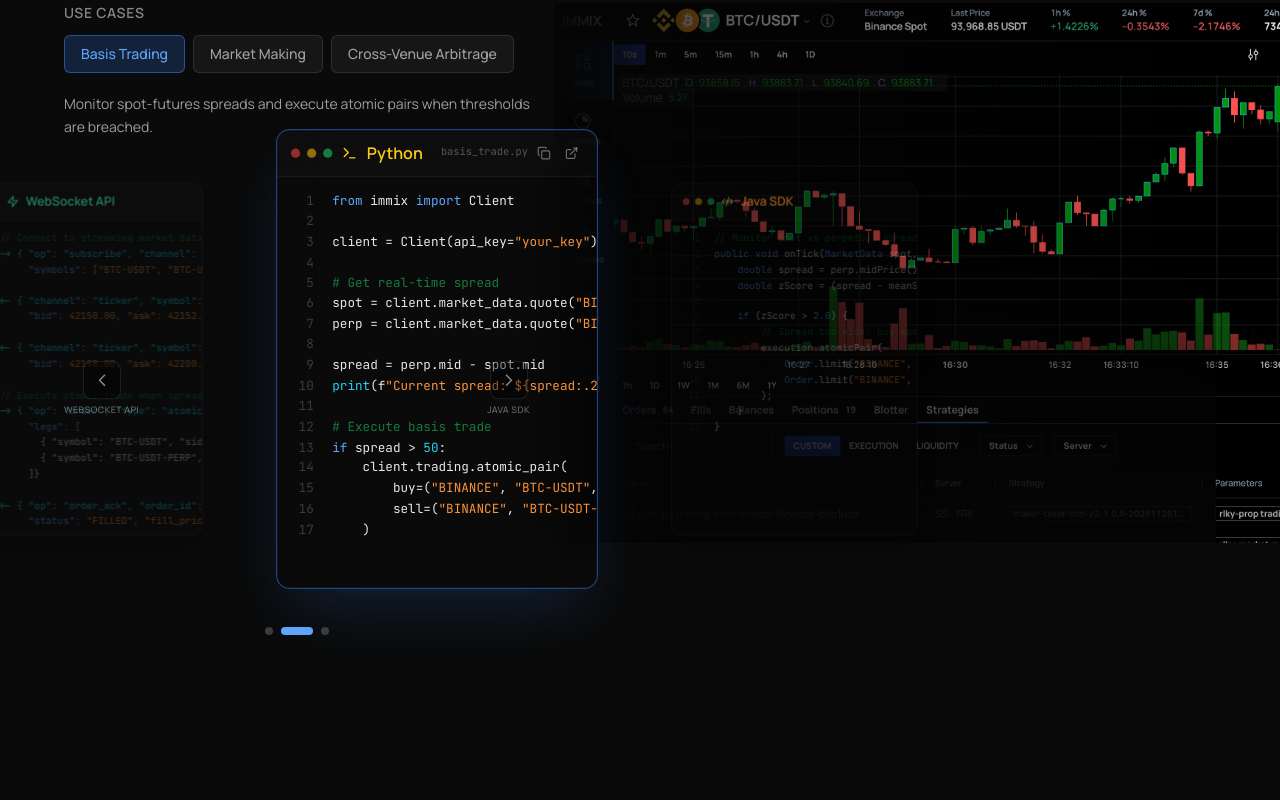
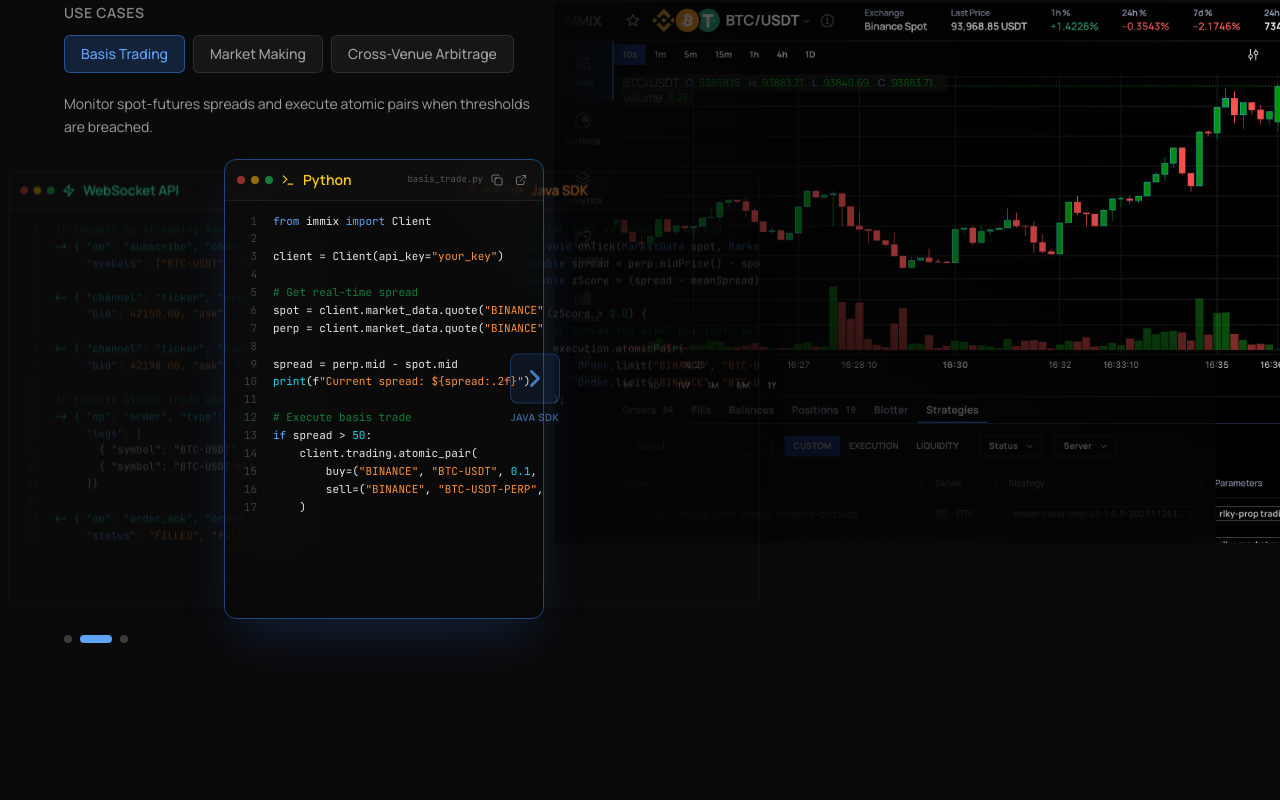
Before and after one commit to coinstrats/immix-website-v2, a React (Vite) app: page / in a window 1280 px wide. Shown: the part 2960-3760 px from the top of the page. Built offline with nearby package versions, Linux system fonts and the light colour scheme.

Commit message:
Updated IntegrationDeck.tsx

```diff
--- a/src/components/ui/IntegrationDeck.tsx
+++ b/src/components/ui/IntegrationDeck.tsx
@@ -235,15 +235,11 @@ interface CardProps {
   onCopy: () => void;
   copied: boolean;
   reducedMotion: boolean;
-  centerCardWidth: number;
-  centerCardHeight: number;
 }
 
-const CARD_WIDTH = 280;
-const CARD_HEIGHT = 400;
-const CENTER_SCALE = 1.15;
-const SIDE_CARD_SCALE = 0.88;
-const SIDE_CARD_VISIBLE = 50;
+const CARD_WIDTH = 320;
+const CARD_HEIGHT = 460;
+const SIDE_OVERLAP_PERCENT = 0.70;
 
 const DeckCard = ({
   example,
@@ -252,35 +248,30 @@ const DeckCard = ({
   onClick,
   onCopy,
   copied,
-  reducedMotion,
-  centerCardWidth,
-  centerCardHeight
+  reducedMotion
 }: CardProps) => {
   const SyntaxHighlighter = getSyntaxHighlighter(example.language);
   const colors = languageColors[example.language];
 
   const getTransform = () => {
-    const sideCardWidth = CARD_WIDTH * SIDE_CARD_SCALE;
-    const hideAmount = sideCardWidth - SIDE_CARD_VISIBLE;
+    const sideOffset = CARD_WIDTH * SIDE_OVERLAP_PERCENT;
 
     if (position === 'center') {
-      return { x: 0, scale: CENTER_SCALE, zIndex: 30, opacity: 1 };
+      return { x: 0, scale: 1, zIndex: 30, opacity: 1 };
     }
     if (position === 'left') {
-      const offset = (centerCardWidth / 2) + hideAmount;
       return {
-        x: -offset,
-        scale: SIDE_CARD_SCALE,
+        x: -sideOffset,
+        scale: 0.95,
         zIndex: 20,
-        opacity: 0.6
+        opacity: 0.5
       };
     }
-    const offset = (centerCardWidth / 2) + hideAmount;
     return {
-      x: offset,
-      scale: SIDE_CARD_SCALE,
+      x: sideOffset,
+      scale: 0.95,
       zIndex: 20,
-      opacity: 0.6
+      opacity: 0.5
     };
   };
 
@@ -365,7 +356,7 @@ const DeckCard = ({
           className={`
             h-[calc(100%-44px)] overflow-auto p-3
             scrollbar-thin scrollbar-track-transparent scrollbar-thumb-white/10
-            ${!isActive ? 'opacity-50' : ''}
+            ${!isActive ? 'opacity-40' : ''}
           `}
           style={{ pointerEvents: isActive ? 'auto' : 'none' }}
         >
@@ -386,22 +377,27 @@ interface ArrowButtonProps {
 
 const ArrowButton = ({ side, label, onClick }: ArrowButtonProps) => {
   const isLeft = side === 'left';
+  const visibleWidth = CARD_WIDTH * (1 - SIDE_OVERLAP_PERCENT);
+  const arrowOffset = (CARD_WIDTH / 2) + (CARD_WIDTH * SIDE_OVERLAP_PERCENT) - (visibleWidth / 2);
 
   return (
     <motion.button
       onClick={onClick}
-      className={`absolute top-1/2 -translate-y-1/2 z-40 flex flex-col items-center gap-1 group ${isLeft ? 'left-0' : 'right-0'}`}
+      className="absolute top-1/2 -translate-y-1/2 z-40 flex flex-col items-center gap-1.5 group"
+      style={{
+        [isLeft ? 'left' : 'right']: `calc(50% - ${arrowOffset}px)`
+      }}
       whileHover={{ scale: 1.1 }}
       whileTap={{ scale: 0.95 }}
     >
-      <div className="p-2 rounded-lg bg-black/40 border border-white/10 group-hover:border-white/20 group-hover:bg-black/60 transition-all">
+      <div className="p-2.5 rounded-lg bg-blue-500/10 border border-blue-500/30 group-hover:bg-blue-500/20 group-hover:border-blue-500/50 transition-all">
         {isLeft ? (
-          <ChevronLeft size={20} className="text-white/50 group-hover:text-white/80" />
+          <ChevronLeft size={28} className="text-blue-400/70 group-hover:text-blue-400" strokeWidth={2.5} />
         ) : (
-          <ChevronRight size={20} className="text-white/50 group-hover:text-white/80" />
+          <ChevronRight size={28} className="text-blue-400/70 group-hover:text-blue-400" strokeWidth={2.5} />
         )}
       </div>
-      <span className="text-[9px] text-white/40 group-hover:text-white/70 uppercase tracking-wider font-medium whitespace-nowrap">
+      <span className="text-[10px] text-blue-400/60 group-hover:text-blue-400/90 uppercase tracking-wider font-semibold whitespace-nowrap">
         {label}
       </span>
     </motion.button>
@@ -494,20 +490,18 @@ export const IntegrationDeck = ({ examples, defaultActive }: IntegrationDeckProp
   const leftExample = getLeftExample();
   const rightExample = getRightExample();
 
-  const centerCardWidth = CARD_WIDTH * CENTER_SCALE;
-  const centerCardHeight = CARD_HEIGHT * CENTER_SCALE;
-  const sideCardWidth = CARD_WIDTH * SIDE_CARD_SCALE;
-  const totalWidth = centerCardWidth + (SIDE_CARD_VISIBLE * 2) + 100;
+  const visibleSideWidth = CARD_WIDTH * (1 - SIDE_OVERLAP_PERCENT);
 
   return (
     <div
       className="relative"
       onTouchStart={handleTouchStart}
       onTouchEnd={handleTouchEnd}
+      style={{ marginLeft: -visibleSideWidth }}
     >
       <div
-        className="relative mx-auto flex items-center justify-between"
-        style={{ height: centerCardHeight, width: totalWidth, maxWidth: '100%' }}
+        className="relative"
+        style={{ height: CARD_HEIGHT, width: CARD_WIDTH + (visibleSideWidth * 2) }}
       >
         <ArrowButton
           side="left"
@@ -515,10 +509,12 @@ export const IntegrationDeck = ({ examples, defaultActive }: IntegrationDeckProp
           onClick={navigateLeft}
         />
 
-        <div
-          className="relative flex-1 h-full"
-          style={{ marginLeft: 50, marginRight: 50 }}
-        >
+        <ArrowButton
+          side="right"
+          label={rightExample.label}
+          onClick={navigateRight}
+        />
+
         <AnimatePresence mode="sync">
           {orderedExamples.map((example) => (
             <DeckCard
@@ -530,21 +526,12 @@ export const IntegrationDeck = ({ examples, defaultActive }: IntegrationDeckProp
               onCopy={handleCopy}
               copied={copied && activeId === example.id}
               reducedMotion={reducedMotion}
-                centerCardWidth={centerCardWidth}
-                centerCardHeight={centerCardHeight}
             />
           ))}
         </AnimatePresence>
       </div>
 
-        <ArrowButton
-          side="right"
-          label={rightExample.label}
-          onClick={navigateRight}
-        />
-      </div>
-
-      <div className="flex justify-center gap-2" style={{ marginTop: 8 }}>
+      <div className="flex gap-2 mt-4" style={{ paddingLeft: visibleSideWidth }}>
         {orderedExamples.map((example) => (
           <button
             key={example.id}
```
Lines whose indentation alone changed are shown as unchanged.
